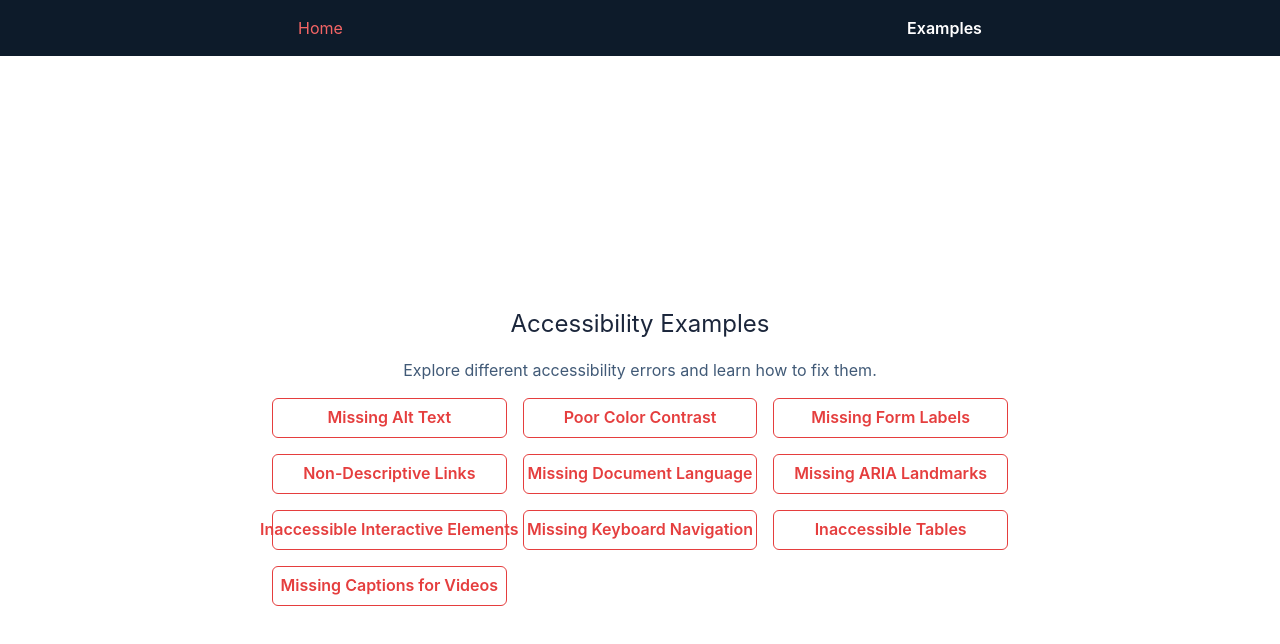
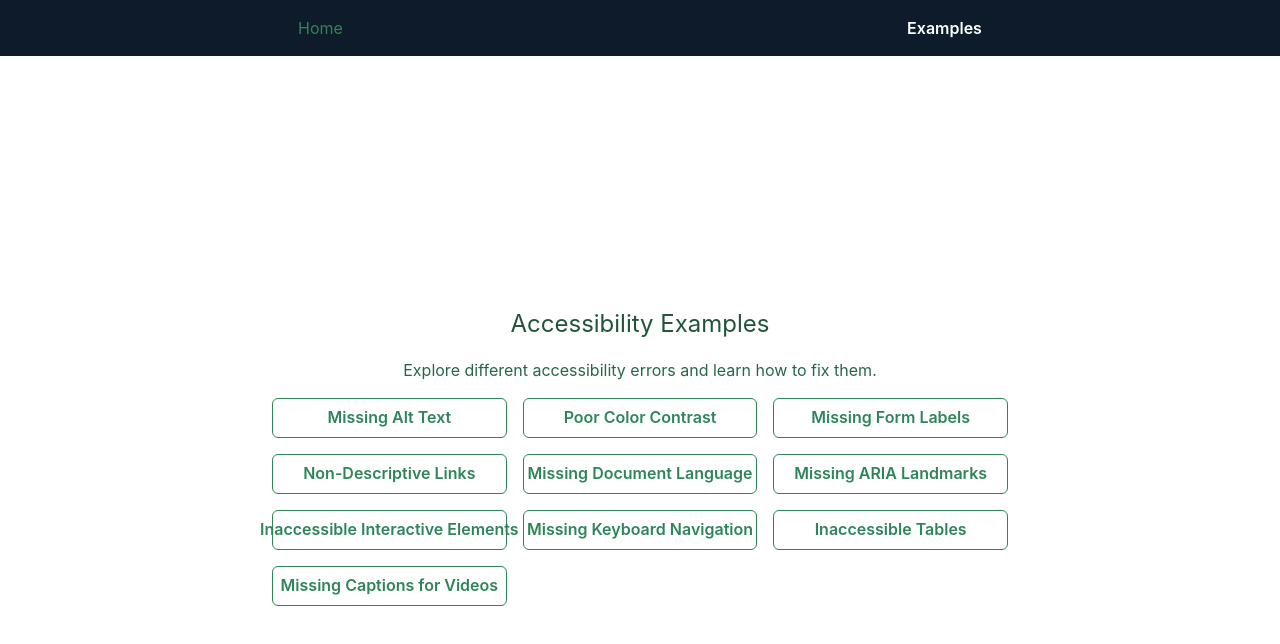
Before and after one commit to GPT-Engineer-App-Dev/accessible-education-errors, a React (Vite) app: page / in a window 1280 px wide. Shown: the top 644 px of the page. Built offline with nearby package versions, Linux system fonts and the light colour scheme.

Commit message:
Updated color scheme to remove red and replace it with green across all components and pages.

```diff
--- a/src/components/Navbar.jsx
+++ b/src/components/Navbar.jsx
@@ -4,7 +4,7 @@ import { NavLink } from "react-router-dom";
 const Navbar = () => (
   <Box bg="brand.900" color="white" p={4}>
     <Flex justify="space-around">
-      <Link as={NavLink} to="/" _hover={{ textDecoration: "none" }} _activeLink={{ color: "accent.500" }}>
+      <Link as={NavLink} to="/" _hover={{ textDecoration: "none" }} _activeLink={{ color: "accent.600" }}>
         Home
       </Link>
       <Popover>
@@ -19,34 +19,34 @@ const Navbar = () => (
           <PopoverHeader>Accessibility Examples</PopoverHeader>
           <PopoverBody color="black">
             <Flex direction="column">
-              <Link as={NavLink} to="/accessibility-error-1" _hover={{ textDecoration: "none" }} _activeLink={{ color: "accent.500" }}>
+              <Link as={NavLink} to="/accessibility-error-1" _hover={{ textDecoration: "none" }} _activeLink={{ color: "accent.600" }}>
                 Missing Alt Text
               </Link>
-              <Link as={NavLink} to="/accessibility-error-2" _hover={{ textDecoration: "none" }} _activeLink={{ color: "accent.500" }}>
+              <Link as={NavLink} to="/accessibility-error-2" _hover={{ textDecoration: "none" }} _activeLink={{ color: "accent.600" }}>
                 Poor Color Contrast
               </Link>
-              <Link as={NavLink} to="/accessibility-error-3" _hover={{ textDecoration: "none" }} _activeLink={{ color: "accent.500" }}>
+              <Link as={NavLink} to="/accessibility-error-3" _hover={{ textDecoration: "none" }} _activeLink={{ color: "accent.600" }}>
                 Missing Form Labels
               </Link>
-              <Link as={NavLink} to="/accessibility-error-4" _hover={{ textDecoration: "none" }} _activeLink={{ color: "accent.500" }}>
+              <Link as={NavLink} to="/accessibility-error-4" _hover={{ textDecoration: "none" }} _activeLink={{ color: "accent.600" }}>
                 Non-Descriptive Links
               </Link>
-              <Link as={NavLink} to="/accessibility-error-5" _hover={{ textDecoration: "none" }} _activeLink={{ color: "accent.500" }}>
+              <Link as={NavLink} to="/accessibility-error-5" _hover={{ textDecoration: "none" }} _activeLink={{ color: "accent.600" }}>
                 Missing Document Language
               </Link>
-              <Link as={NavLink} to="/accessibility-error-6" _hover={{ textDecoration: "none" }} _activeLink={{ color: "accent.500" }}>
+              <Link as={NavLink} to="/accessibility-error-6" _hover={{ textDecoration: "none" }} _activeLink={{ color: "accent.600" }}>
                 Missing ARIA Landmarks
               </Link>
-              <Link as={NavLink} to="/accessibility-error-7" _hover={{ textDecoration: "none" }} _activeLink={{ color: "accent.500" }}>
+              <Link as={NavLink} to="/accessibility-error-7" _hover={{ textDecoration: "none" }} _activeLink={{ color: "accent.600" }}>
                 Inaccessible Interactive Elements
               </Link>
-              <Link as={NavLink} to="/accessibility-error-8" _hover={{ textDecoration: "none" }} _activeLink={{ color: "accent.500" }}>
+              <Link as={NavLink} to="/accessibility-error-8" _hover={{ textDecoration: "none" }} _activeLink={{ color: "accent.600" }}>
                 Missing Keyboard Navigation
               </Link>
-              <Link as={NavLink} to="/accessibility-error-9" _hover={{ textDecoration: "none" }} _activeLink={{ color: "accent.500" }}>
+              <Link as={NavLink} to="/accessibility-error-9" _hover={{ textDecoration: "none" }} _activeLink={{ color: "accent.600" }}>
                 Inaccessible Tables
               </Link>
-              <Link as={NavLink} to="/accessibility-error-10" _hover={{ textDecoration: "none" }} _activeLink={{ color: "accent.500" }}>
+              <Link as={NavLink} to="/accessibility-error-10" _hover={{ textDecoration: "none" }} _activeLink={{ color: "accent.600" }}>
                 Missing Captions for Videos
               </Link>
             </Flex>
--- a/src/main.jsx
+++ b/src/main.jsx
@@ -16,15 +16,15 @@ const colors = {
     100: "#FFFFFF", // Lightest shade for backgrounds
   },
   accent: {
-    900: "#7B341E", // Darker accent color
-    800: "#9B2C2C", // Dark accent color
-    700: "#C53030", // Medium accent color
-    600: "#E53E3E", // Lighter accent color
-    500: "#F56565", // Light accent color
-    400: "#FC8181", // Lighter accent color
-    300: "#FEB2B2", // Lightest accent color
-    200: "#FED7D7", // Lightest accent color
-    100: "#FFF5F5", // Lightest accent color
+    900: "#1C4532", // Darker accent color (green)
+    800: "#22543D", // Dark accent color (green)
+    700: "#276749", // Medium accent color (green)
+    600: "#2F855A", // Lighter accent color (green)
+    500: "#38A169", // Light accent color (green)
+    400: "#48BB78", // Lighter accent color (green)
+    300: "#68D391", // Lightest accent color (green)
+    200: "#9AE6B4", // Lightest accent color (green)
+    100: "#C6F6D5", // Lightest accent color (green)
   },
 };
 
--- a/src/pages/AccessibilityError2.jsx
+++ b/src/pages/AccessibilityError2.jsx
@@ -7,14 +7,14 @@ const AccessibilityError2 = () => (
       <Text>
         This page demonstrates an accessibility error where text has poor color contrast with its background. Good color contrast is essential for readability, especially for users with visual impairments.
       </Text>
-      <Text color="gray.500" bg="gray.200" p={2}>
+      <Text color="green.500" bg="green.200" p={2}>
         This text has poor color contrast and is difficult to read.
       </Text>
       <Heading as="h2" size="lg">Good Example</Heading>
       <Text>
         The text below has good color contrast, making it easy to read.
       </Text>
-      <Text color="black" bg="white" p={2}>
+      <Text color="green.900" bg="green.100" p={2}>
         This text has good color contrast and is easy to read.
       </Text>
     </VStack>
--- a/src/pages/AccessibilityError4.jsx
+++ b/src/pages/AccessibilityError4.jsx
@@ -7,7 +7,9 @@ const AccessibilityError4 = () => (
       <Text>
         This page demonstrates an accessibility error where links are non-descriptive. Descriptive link text is important for screen readers to convey the purpose of the link to users who are visually impaired.
       </Text>
-      <Link href="#">Click here</Link>
+      <Link href="#" _hover={{ textDecoration: "none" }} _activeLink={{ color: "accent.600" }}>
+        Click here
+      </Link>
       <Text>
         The link above is non-descriptive and does not convey its purpose to users who rely on screen readers.
       </Text>
@@ -15,7 +17,9 @@ const AccessibilityError4 = () => (
       <Text>
         The link below is descriptive, making it accessible to users who rely on screen readers.
       </Text>
-      <Link href="https://example.com">Visit our example page</Link>
+      <Link href="https://example.com" _hover={{ textDecoration: "none" }} _activeLink={{ color: "accent.600" }}>
+        Visit our example page
+      </Link>
     </VStack>
   </Box>
 );
--- a/src/pages/Index.jsx
+++ b/src/pages/Index.jsx
@@ -11,37 +11,37 @@ const Index = () => {
   return (
     <Container centerContent maxW="container.md" height="100vh" display="flex" flexDirection="column" justifyContent="center" alignItems="center" bg="brand.100">
       <VStack spacing={4}>
-        <Text fontSize="2xl" color="brand.800">Accessibility Examples</Text>
-        <Text color="brand.700">Explore different accessibility errors and learn how to fix them.</Text>
+        <Text fontSize="2xl" color="green.800">Accessibility Examples</Text>
+        <Text color="green.700">Explore different accessibility errors and learn how to fix them.</Text>
         <SimpleGrid columns={{ base: 1, md: 3 }} spacing={4}>
-          <Button as={NavLink} to="/accessibility-error-1" colorScheme="accent" variant="outline">
+          <Button as={NavLink} to="/accessibility-error-1" colorScheme="green" variant="outline">
             Missing Alt Text
           </Button>
-          <Button as={NavLink} to="/accessibility-error-2" colorScheme="accent" variant="outline">
+          <Button as={NavLink} to="/accessibility-error-2" colorScheme="green" variant="outline">
             Poor Color Contrast
           </Button>
-          <Button as={NavLink} to="/accessibility-error-3" colorScheme="accent" variant="outline">
+          <Button as={NavLink} to="/accessibility-error-3" colorScheme="green" variant="outline">
             Missing Form Labels
           </Button>
-          <Button as={NavLink} to="/accessibility-error-4" colorScheme="accent" variant="outline">
+          <Button as={NavLink} to="/accessibility-error-4" colorScheme="green" variant="outline">
             Non-Descriptive Links
           </Button>
-          <Button as={NavLink} to="/accessibility-error-5" colorScheme="accent" variant="outline">
+          <Button as={NavLink} to="/accessibility-error-5" colorScheme="green" variant="outline">
             Missing Document Language
           </Button>
-          <Button as={NavLink} to="/accessibility-error-6" colorScheme="accent" variant="outline">
+          <Button as={NavLink} to="/accessibility-error-6" colorScheme="green" variant="outline">
             Missing ARIA Landmarks
           </Button>
-          <Button as={NavLink} to="/accessibility-error-7" colorScheme="accent" variant="outline">
+          <Button as={NavLink} to="/accessibility-error-7" colorScheme="green" variant="outline">
             Inaccessible Interactive Elements
           </Button>
-          <Button as={NavLink} to="/accessibility-error-8" colorScheme="accent" variant="outline">
+          <Button as={NavLink} to="/accessibility-error-8" colorScheme="green" variant="outline">
             Missing Keyboard Navigation
           </Button>
-          <Button as={NavLink} to="/accessibility-error-9" colorScheme="accent" variant="outline">
+          <Button as={NavLink} to="/accessibility-error-9" colorScheme="green" variant="outline">
             Inaccessible Tables
           </Button>
-          <Button as={NavLink} to="/accessibility-error-10" colorScheme="accent" variant="outline">
+          <Button as={NavLink} to="/accessibility-error-10" colorScheme="green" variant="outline">
             Missing Captions for Videos
           </Button>
         </SimpleGrid>
```
